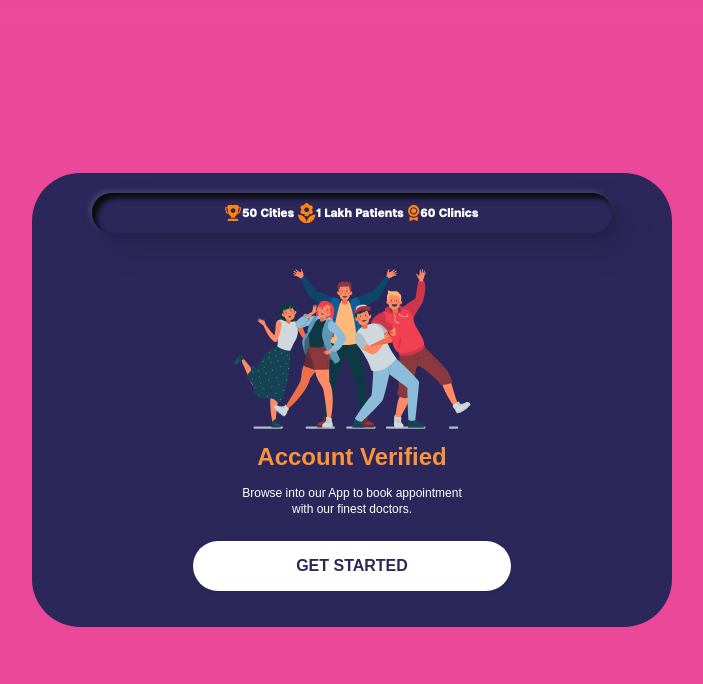
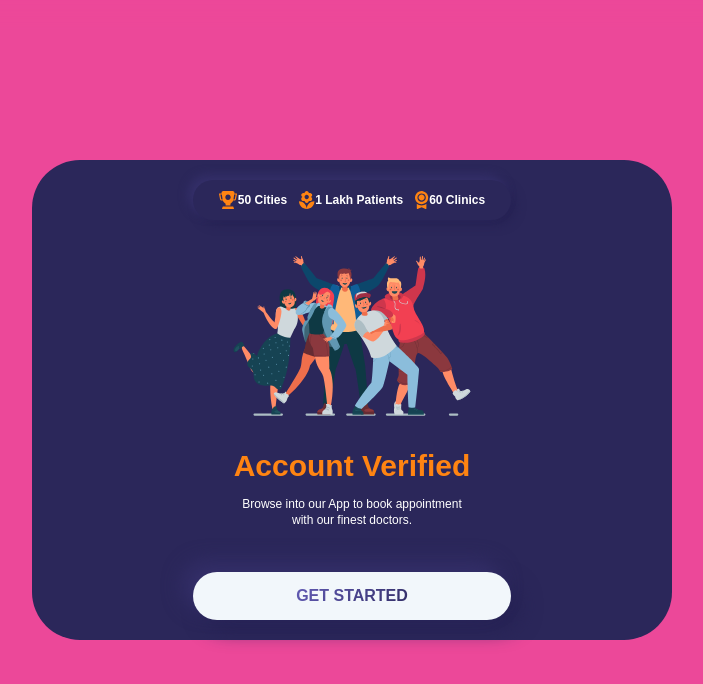
Before and after one commit to Gift07/Dentistry, a React (Create React App) app: page /verified in a window 1280 px wide. Shown: the top 684 px of the page, without its empty margins (288-991 px from the left). Built offline with nearby package versions, Linux system fonts and the light colour scheme.

Commit message:
verified

```diff
--- a/src/Components/Popups/Verified.js
+++ b/src/Components/Popups/Verified.js
@@ -8,35 +8,37 @@ const Verified = () => {
   return (
     <div className="z-50 fixed top-0 bg-transparent backdrop-blur-md backdrop-filter w-screen h-screen flex items-center justify-center">
       <div className="w-11/12 md:w-8/12 lg:w-1/2 bg-[#2b275a] rounded-[3rem] p-2 flex flex-col items-center justify-center">
-        <div className="h-10 w-10/12 flex items-center justify-center text-xs font-kumbh font-extrabold gap-x-1 mt-3  bg-[#2b275a] rounded-full shadow-button">
+        <div className="h-10 w-[318px] flex items-center justify-center text-xs font-kumbh font-extrabold gap-x-3 mt-3  rounded-full verified">
           <div className="flex items-center text-white">
             <div>
-              <img src={Subtract} alt="sub" className="h-4" />
+              <img src={Subtract} alt="sub" className="h-[18px]" />
             </div>
-            <h1>50 Cities</h1>
+            <h1 className="font-kumbh font-extrabold text-xs">50 Cities</h1>
           </div>
           <div className="flex items-center text-white">
             <div>
-              <img src={Vector} alt="sub" className="h-5" />
+              <img src={Vector} alt="sub" className="h-[18px]" />
             </div>
-            <h1>1 Lakh Patients</h1>
+            <h1 className="font-kumbh font-extrabold text-xs">
+              1 Lakh Patients
+            </h1>
           </div>
           <div className="flex items-center text-white">
             <div>
-              <img src={Vector1} alt="sub" className="h-4" />
+              <img src={Vector1} alt="sub" className="h-[18px]" />
             </div>
-            <h1>60 Clinics</h1>
+            <h1 className="font-kumbh text-xs font-extrabold">60 Clinics</h1>
           </div>
         </div>
-        <div className="w-full flex items-center justify-center py-3 mt-6">
+        <div className="w-full flex items-center justify-center pt-3 mt-6 pb-8">
           <img src={Obj} alt="obj" className="h-40" />
         </div>
         <div>
           <div className="w-full flex flex-col items-center justify-center">
-            <h1 className="text-2xl text-orange-400 font-black font-kumbh">
+            <h1 className="text-3xl text-[#ff8412] font-black font-kumbh">
               Account Verified
             </h1>
-            <div className="w-full flex flex-col items-center justify-center py-3">
+            <div className="w-full flex flex-col items-center justify-center pt-3 pb-8">
               <p className=" font-kumbh text-xs font-medium text-white">
                 Browse into our App to book appointment
               </p>
@@ -46,9 +48,11 @@ const Verified = () => {
             </div>
           </div>
 
-          <div className="py-3 w-full flex items-center justify-center mb-4">
-            <button className="w-[318px] font-kumbh font-black h-[50px] uppercase bg-white rounded-full  text-[#2b275a] drop-shadow">
-              Get started
+          <div className="py-3 w-full flex items-center justify-center">
+            <button className="w-[318px] py-3 uppercase bg-white rounded-full font-black font-kumbh popup-submit">
+              <h1 className=" font-kumbh button-text font-black">
+                Get started
+              </h1>
             </button>
           </div>
         </div>
--- a/src/Components/Popups/Verify.js
+++ b/src/Components/Popups/Verify.js
@@ -57,31 +57,34 @@ const Verify = () => {
               <div className="flex items-center justify-center py-3">
                 <input
                   maxLength={1}
-                  className="text-center p-2 w-12 h-12 text-gray-100 flex items-center justify-center rounded-full outline-none bg-[#2b275a] shadow-input"
+                  className="text-center p-2 w-12 h-12 text-gray-100 flex items-center justify-center rounded-full outline-none popup-shadow"
                 />
               </div>
               <div className="flex items-center justify-center py-3">
                 <input
                   maxLength={1}
-                  className="text-center p-2 w-12 h-12 text-gray-100 flex items-center justify-center rounded-full outline-none bg-[#2b275a] shadow-input"
+                  className="text-center p-2 w-12 h-12 text-gray-100 flex items-center justify-center rounded-full outline-none popup-shadow"
                 />
               </div>
               <div className="flex items-center justify-center py-3">
                 <input
                   maxLength={1}
-                  className="text-center p-2 w-12 h-12 text-gray-100 flex items-center justify-center rounded-full outline-none bg-[#2b275a] shadow-input"
+                  className="text-center p-2 w-12 h-12 text-gray-100 flex items-center justify-center rounded-full outline-none popup-shadow"
                 />
               </div>
               <div className="flex items-center justify-center py-3">
                 <input
                   maxLength={1}
-                  className="text-center p-2 w-12 h-12 text-gray-100 flex items-center justify-center rounded-full outline-none bg-[#2b275a] shadow-input"
+                  className="text-center p-2 w-12 h-12 text-gray-100 flex items-center justify-center rounded-full outline-none popup-shadow"
                 />
               </div>
             </div>
-
+            <div className="w-full flex items-center justify-between px-6 text-white">
+              <h1 className="font-kumbh text-xs">Send Again</h1>
+              <h1 className="font-kumbh text-xs">00:30</h1>
+            </div>
             <div className="py-3 w-full flex items-center justify-center">
-              <button className=" w-11/12 py-3 uppercase bg-white rounded-full font-black font-kumbh text-[#2b275a] drop-shadow">
+              <button className=" w-11/12 py-3 uppercase bg-white rounded-full font-black font-kumbh popup-submit">
                 <h1 className=" font-kumbh button-text font-black">Verify</h1>
               </button>
             </div>
--- a/src/index.css
+++ b/src/index.css
@@ -225,6 +225,24 @@ p {
   text-fill-color: transparent;
 }
 
+.popup-shadow {
+  background: #2b275a;
+  box-shadow: -5px -5px 10px #342f69, 5px 5px 10px #262254;
+  border-radius: 30px;
+}
+
+.popup-submit {
+  background: #f2f7fb;
+  box-shadow: -10px -10px 20px #342f69, 10px 10px 20px #262254;
+  border-radius: 30px;
+}
+
+.verified {
+  background: #2b275a;
+  box-shadow: -5px -5px 10px #342f69, 5px 5px 10px #262254;
+  border-radius: 30px;
+}
+
 @import url("https://fonts.googleapis.com/css2?family=Kumbh+Sans:wght@100;200;300;400;500;600;700;800;900&display=swap");
 
 @import url("https://fonts.googleapis.com/css2?family=Inter:wght@100;200;300;500;700;900&display=swap");
```
